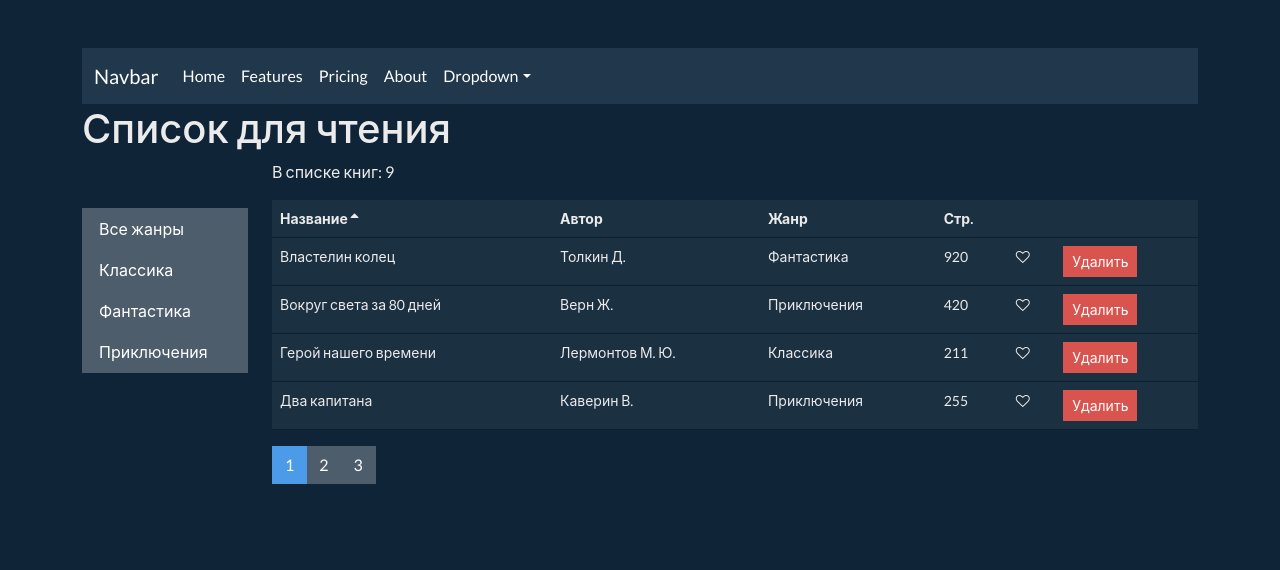
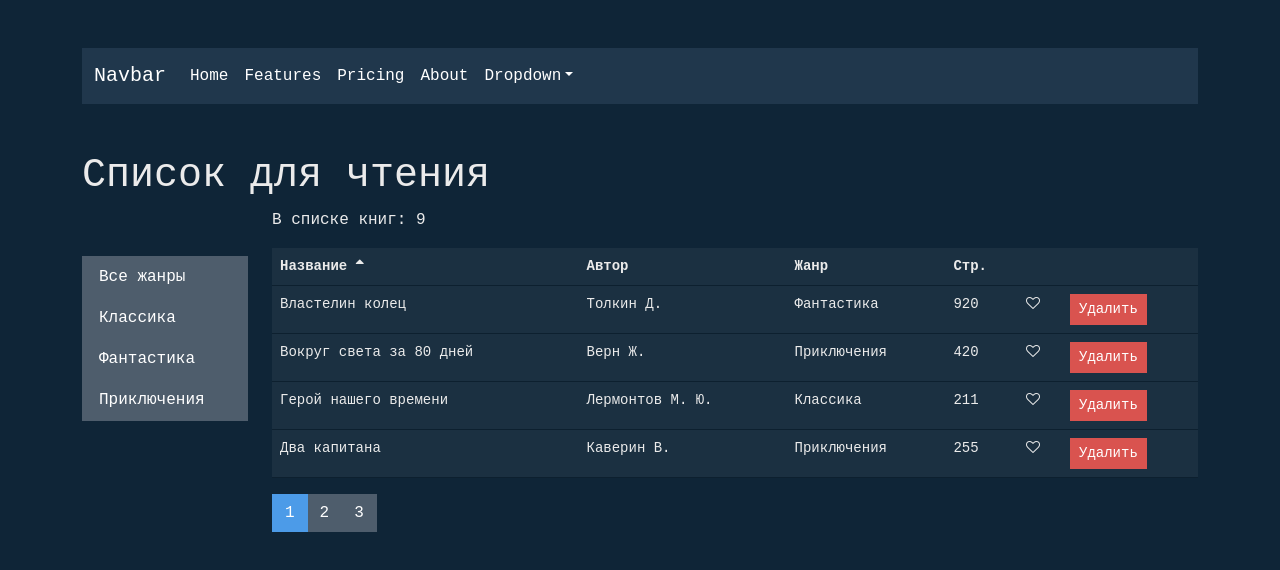
Before and after one commit to aleksmn/react_books_app, a React (Create React App) app: page /books in a window 1280 px wide. Shown: the top 570 px of the page. Built offline with nearby package versions, Linux system fonts and the light colour scheme.

Commit message:
add js fix styles

```diff
--- a/src/components/common/navBar.jsx
+++ b/src/components/common/navBar.jsx
@@ -2,7 +2,7 @@ import { NavLink } from "react-router-dom";
 
 const NavBar = () => {
     return (
-        <nav className="navbar navbar-expand-lg navbar-dark bg-dark">
+        <nav className="mb-5 navbar navbar-expand-lg navbar-dark bg-dark">
             <div className="container-fluid">
                 <NavLink className="navbar-brand" href="#">Navbar</NavLink>
                 <button className="navbar-toggler collapsed" type="button" data-bs-toggle="collapse" data-bs-target="#navbarColor02" aria-controls="navbarColor02" aria-expanded="false" aria-label="Toggle navigation">
--- a/src/css/index.css
+++ b/src/css/index.css
@@ -1,6 +1,4 @@
 body {
-    margin: 0;
-    padding-top: 40px;
     font-family: monospace;
 }
 
```
Also changed, not shown: src/index.js (+5 -2 lines).
